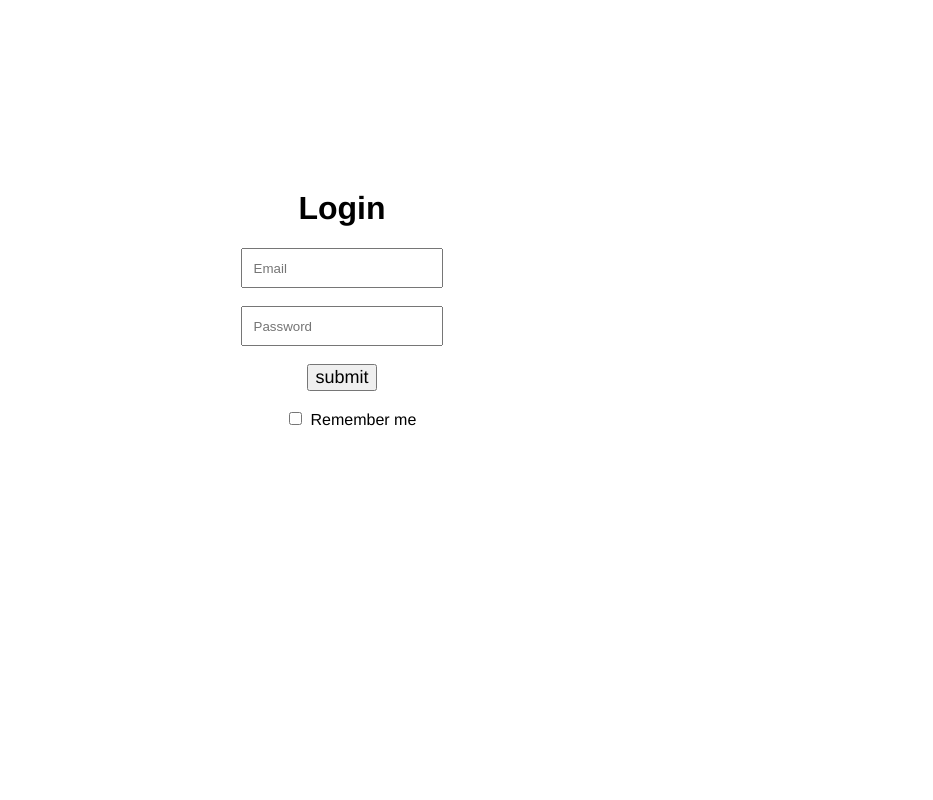
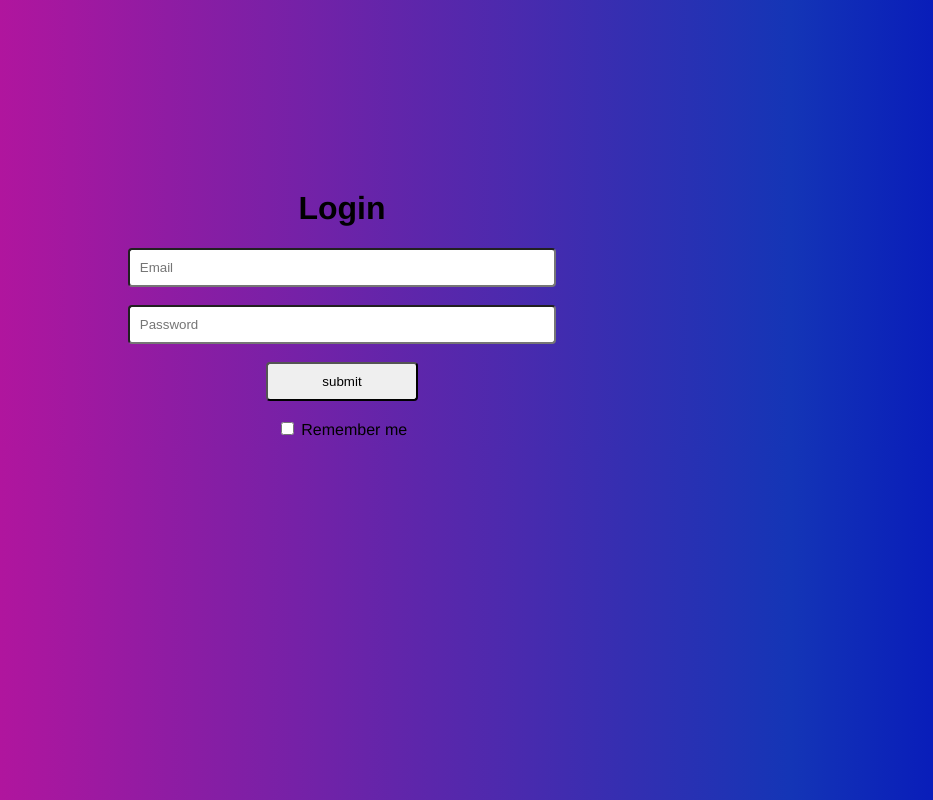
Before and after one commit to SeekNDDestroy/ISA-website, a plain HTML site: page login.html in a window 1280 px wide. Shown: the whole page, without its empty margins (298-1231 px from the left). Drawn offline with Linux system fonts and the light colour scheme.

Commit message:
finalized the login page

```diff
--- a/login.html
+++ b/login.html
@@ -7,52 +7,64 @@
     <style>
       .main{
         text-align: center;
-            margin: 15%;
-            font-family: Helvetica;
+        margin-top: 15%;
+        margin-right: 10%;
+        margin-left: 10%;
+        font-family: Helvetica, sans-serif;
       }
 
-        .check{
-            margin-top: -15%;
-            margin-left: 40%;
-            font-family: Helvetica;
+      {
+        height: 10%;
       }
 
-        button{
-            font-size: large;
-            font-family: Helvetica;
+      .bg{
+      background: rgb(182,20,157);
+      background: linear-gradient(90deg, rgba(182,20,157,1) 21%, rgba(20,53,182,1) 85%, rgba(5,21,187,1) 100%, rgba(187,33,119,1) 100%);
       }
 
-        input{
+      .log-in{
+        width: 40%;
+        border-radius: 4px;
+        padding: 10px;
+      }
 
-            width: 20%;
-            padding: 1.2%;
+      .log-but{
+        width: 15%;
+        border-radius: 4px;
+        padding: 10px;
       }
+
       </style>
+
+
+
   </head>
+
+
+<body class = "bg">
 <div class = "main">
-  <h1 >Login</h1>
+  <h1>Login</h1>
 
 <form>
 
-  <input type="text" size="45px" placeholder="Email">
+  <input class = "log-in" type="text" size="40px" placeholder="Email">
   <br><br>
-  <input type="password" size="40px" placeholder="Password">
+  <input class = "log-in"  type="password" size="40px" placeholder="Password">
   <br><br>
-  <button type = "submit"> submit</button>
+  <button class = "log-but"  type = "submit"> submit</button>
   <br>
   <br>
 
-</div>
-
-<div class = "check">
+  <div >
     <input type ="checkbox">
-  <label style = "margin-left: -9%";>Remember me</label>
+    <label>Remember me</label>
 
   </form>
   </div>
+</div>
 
 
-  <body>
+
 </body>
 
 
```
Lines whose indentation alone changed are shown as unchanged.
